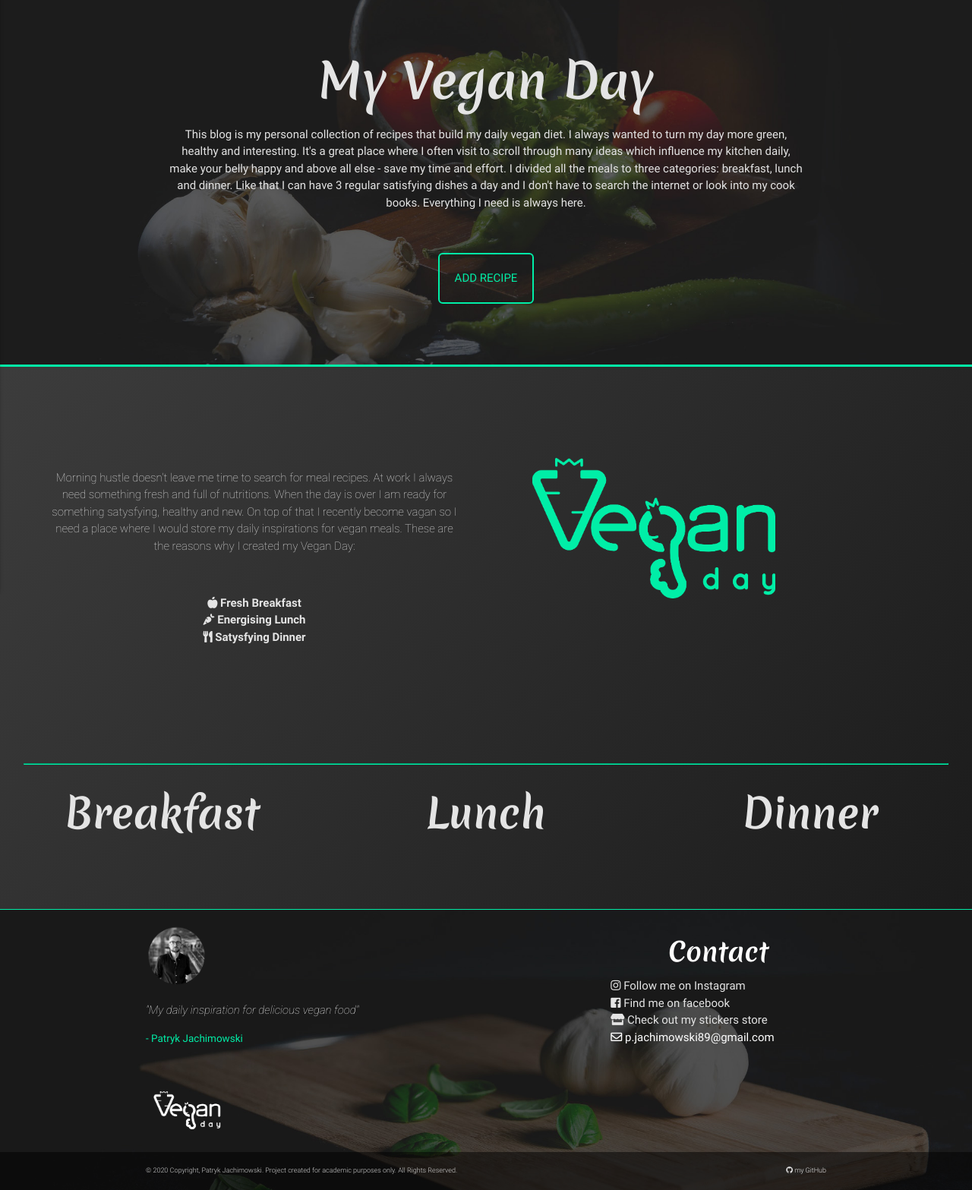
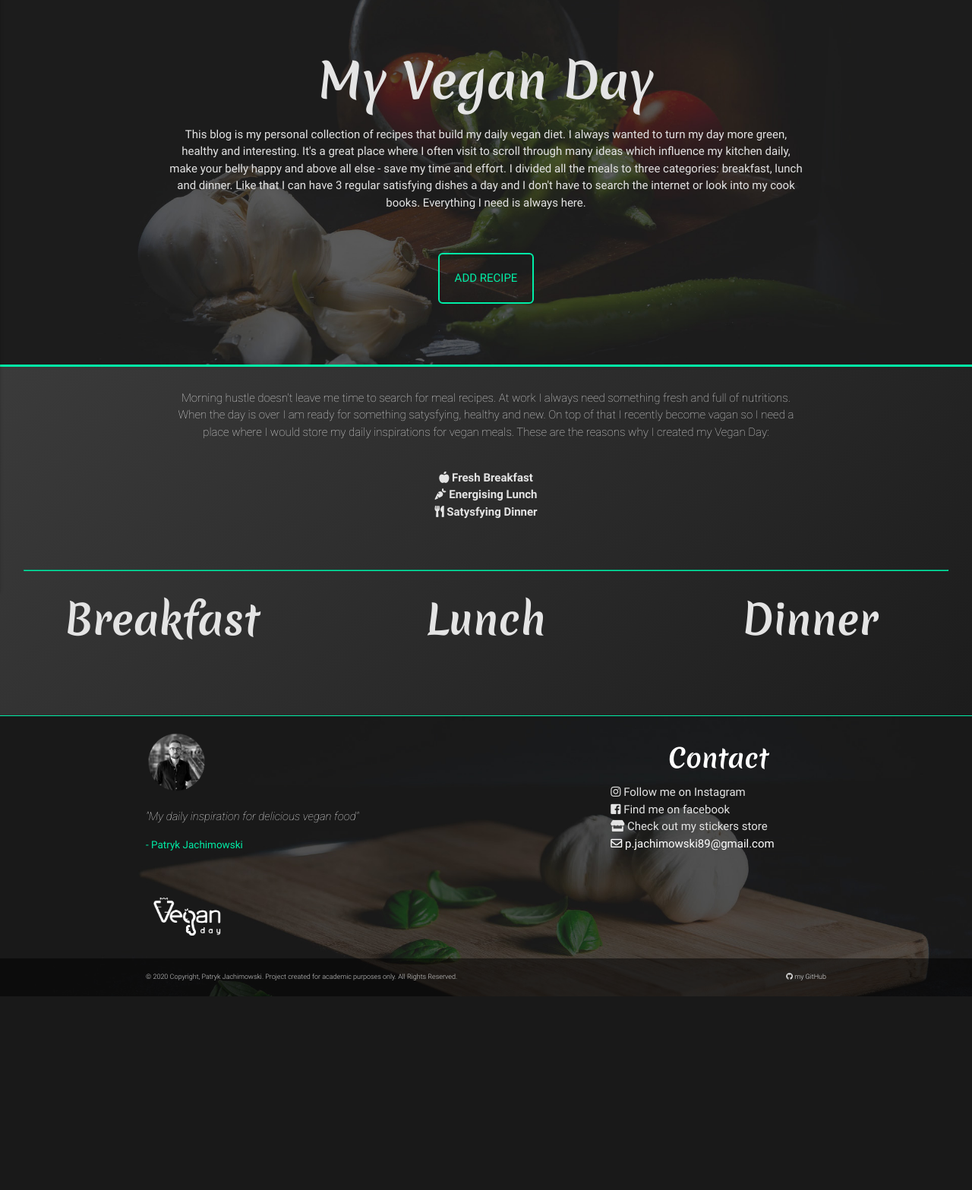
Before and after one commit to pjachimowski/vegan, a Flask app: page / in a window 1280 px wide. Shown: the part 81-1648 px from the top of the page at 76% size. After the commit the page ends 1393 px from the top, so only its background shows below. Run offline with Flask 2, Linux system fonts and the light colour scheme; data that the repository does not hold is empty; some libraries are stand-ins or nearby versions; some web fonts are replaced.

Commit message:
README file updated

```diff
--- a/static/css/style.css
+++ b/static/css/style.css
@@ -130,20 +130,10 @@ h1 {
 /* --- about panel ----------------------------*/
 
 .about {
+    padding: 30px;
     text-align: center;
-    margin: 120px 20px 120px 50px;
     align-content: center;
 }
-
-.about-logo {
-    background: url("/static/css/vegan_day_green.png");
-    background-position: center;
-    background-repeat: no-repeat;
-    background-size: cover;
-    height: 185px;
-    width: 320px;
-}
-
 
 /*---  home page accordion ---------------------*/
 
--- a/templates/vegan_day.html
+++ b/templates/vegan_day.html
@@ -15,11 +15,12 @@
     </div>
 </div>
 <div class="row">
-    <div class="col s12 l6">
-        <div class="about ">
-            <p class="font-light">
+<div class="container">
+    <div class="col s12">
+        <div class="about">
+            <div class="font-light">
                 Morning hustle doesn't leave me time to search for meal recipes. At work I always need something fresh and full of nutritions. When the day is over I am ready for something satysfying, healthy and new. On top of that I recently become vagan so I need a place where I would store my daily inspirations for vegan meals. These are the reasons why I created my Vegan Day:
-            </p><br>
+            </div><br>
                 <p class="font-bold">
                     <i class="fas fa-apple-alt"></i>   Fresh Breakfast
                     <br>
@@ -28,11 +29,7 @@
                     <i class="fas fa-utensils"></i>     Satysfying Dinner
                     <br>
                 </p>
-        </div>
-    </div>
-    <div class="col s12 l6">
-        <div class="about">
-            <div class="about-logo"></div>
+            </div>
         </div>
     </div>
 </div>
```
Also changed, not shown: README.md.
